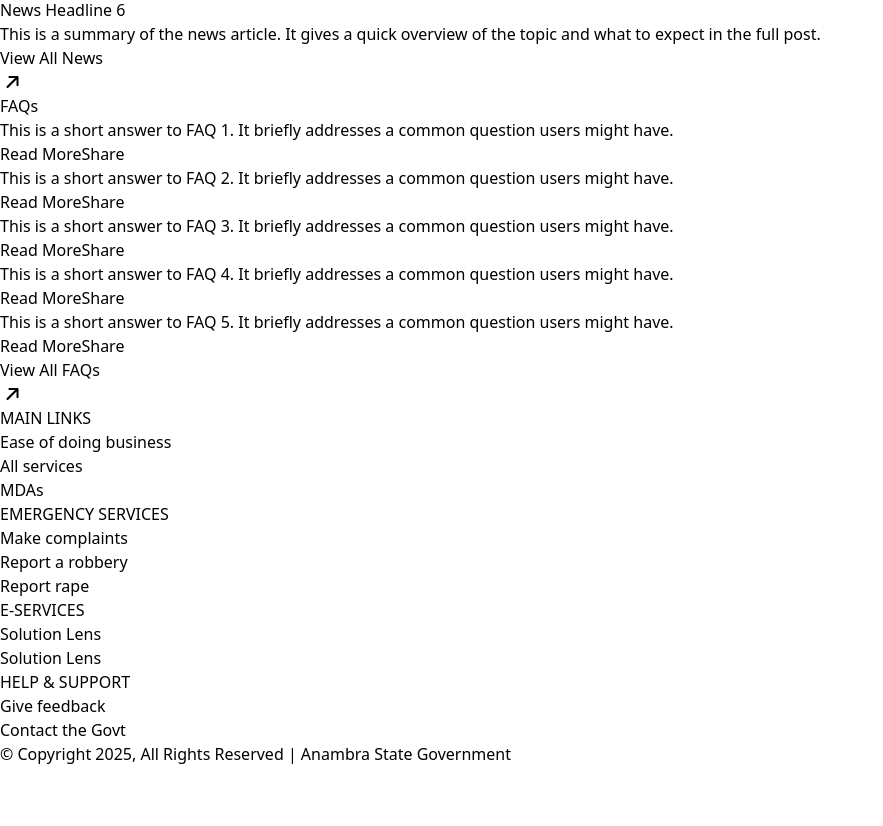
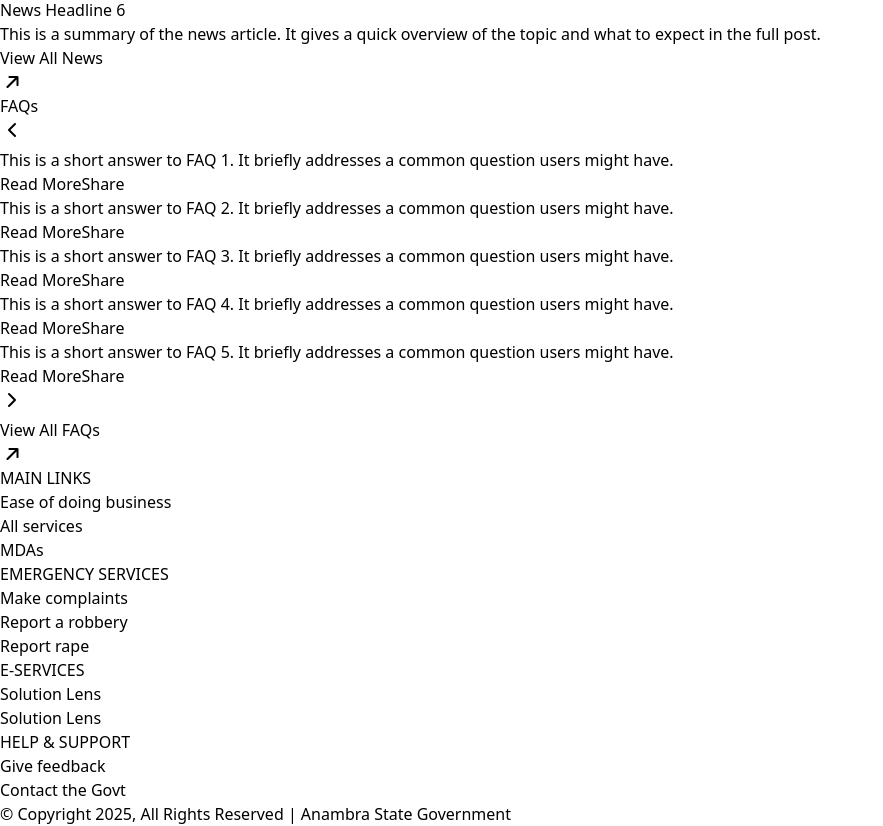
Before and after one commit to efosaomoigui/anambra-website, a Next.js app: page / in a window 1280 px wide. Shown: the part 4444-5270 px from the top of the page, without its empty margins (0-883 px from the left). Before the commit the page ends 5210 px from the top, so only its background shows below. Built offline with nearby package versions, Linux system fonts and the light colour scheme.

Commit message:
scrollcomponent faq

```diff
--- a/components/FAQComponent.tsx
+++ b/components/FAQComponent.tsx
@@ -1,26 +1,50 @@
-// components/faq/FAQComponent.tsx
+"use client";
 
+import { useRef } from "react";
 import Link from "next/link";
+import { ChevronLeft, ChevronRight } from "lucide-react";
 
 export default function FAQComponent() {
+  const scrollRef = useRef<HTMLDivElement>(null);
+
+  const scroll = (direction: "left" | "right") => {
+    if (!scrollRef.current) return;
+    const scrollAmount = 320;
+    scrollRef.current.scrollBy({
+      left: direction === "left" ? -scrollAmount : scrollAmount,
+      behavior: "smooth",
+    });
+  };
+
   return (
-    <section className="px-4 md:px-20 py-16">
+    <section className="px-4 md:px-20 py-16 relative">
       <div className="text-center mb-10">
         <h2 className="text-3xl font-bold text-black">FAQs</h2>
       </div>
 
-      <div className="overflow-x-auto mb-10">
-        <div className="flex gap-6 w-max">
+      <div className="relative">
+        {/* Left Arrow */}
+        <button
+          onClick={() => scroll("left")}
+          className="absolute left-0 top-1/2 transform -translate-y-1/2 z-10  rounded-full shadow-md hidden md:block"
+        >
+          <ChevronLeft className="w-5 h-5 text-black" />
+        </button>
+
+        {/* Scrollable FAQs */}
+        <div
+          ref={scrollRef}
+          className="flex overflow-x-auto scrollbar-none gap-6 px-4 md:px-8 py-2"
+        >
           {Array.from({ length: 5 }).map((_, idx) => (
             <div
               key={idx}
-              className="min-w-[300px] max-w-[300px] bg-[#ffffff] p-6 rounded-lg shadow-md relative flex flex-col justify-between"
+              className="min-w-[280px] md:min-w-[300px] max-w-[300px] bg-white border border-gray-300 p-6 rounded-[8px] flex flex-col justify-between"
             >
               <p className="text-sm text-black mb-8">
                 This is a short answer to FAQ {idx + 1}. It briefly addresses a
                 common question users might have.
               </p>
-
               <div className="flex justify-between mt-auto pt-4 text-xs text-gray-600">
                 <span>Read More</span>
                 <span>Share</span>
@@ -28,10 +52,18 @@ export default function FAQComponent() {
             </div>
           ))}
         </div>
+
+        {/* Right Arrow */}
+        <button
+          onClick={() => scroll("right")}
+          className="absolute right-0 top-1/2 transform -translate-y-1/2 z-10  p-2 rounded-full shadow-md hidden md:block"
+        >
+          <ChevronRight className="w-5 h-5 text-black" />
+        </button>
       </div>
 
       {/* Centered Button */}
-      <div className="text-center mt-8 py-16">
+      <div className="text-center mt-8 py-8 md:py-7 px-4">
         <Link
           href="/news"
           className="inline-flex items-center px-6 py-2 rounded-md bg-white border border-gray-700 text-gray-700 text-sm font-medium hover:bg-gray-300 transition"
```
